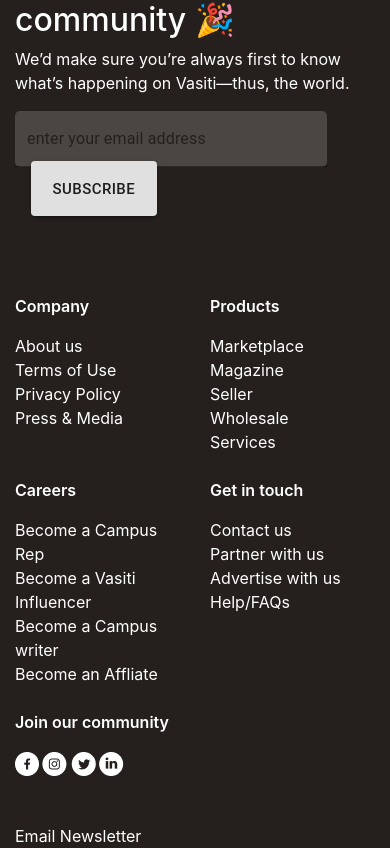
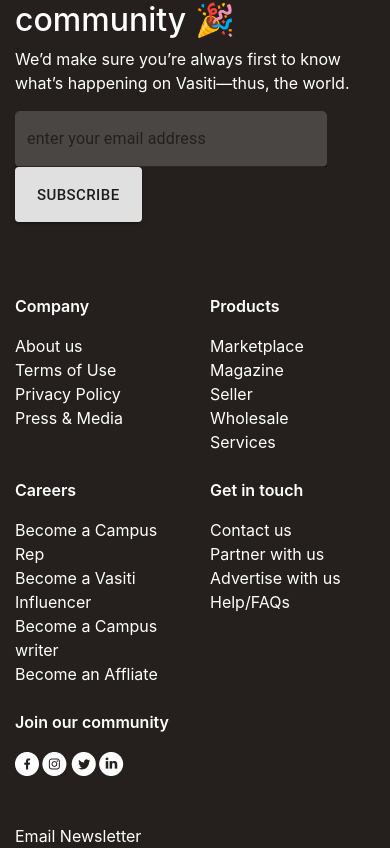
Before and after one commit to Sarataman/vasiti, a React (Create React App) app: page / in a window 390 px wide. Shown: the part 9527-10375 px from the top of the page. Built offline with nearby package versions, Linux system fonts and the light colour scheme.

Commit message:
Improved footer style

```diff
--- a/src/styles.css
+++ b/src/styles.css
@@ -134,9 +134,7 @@
 
 .input-btn {
   margin-top: 6px;
-  top: -6px;
   height: 55px;
-
   /* position: absolute;
   left: 258px; */
   font-weight: 600;
@@ -147,11 +145,11 @@
   .input-field {
     width: 80vw;
   }
-  .input-btn {
+  /* .input-btn {
     display: flex;
     position: absolute;
     left: 4vw;
-  }
+  } */
 }
 
 .text-bold {
```
